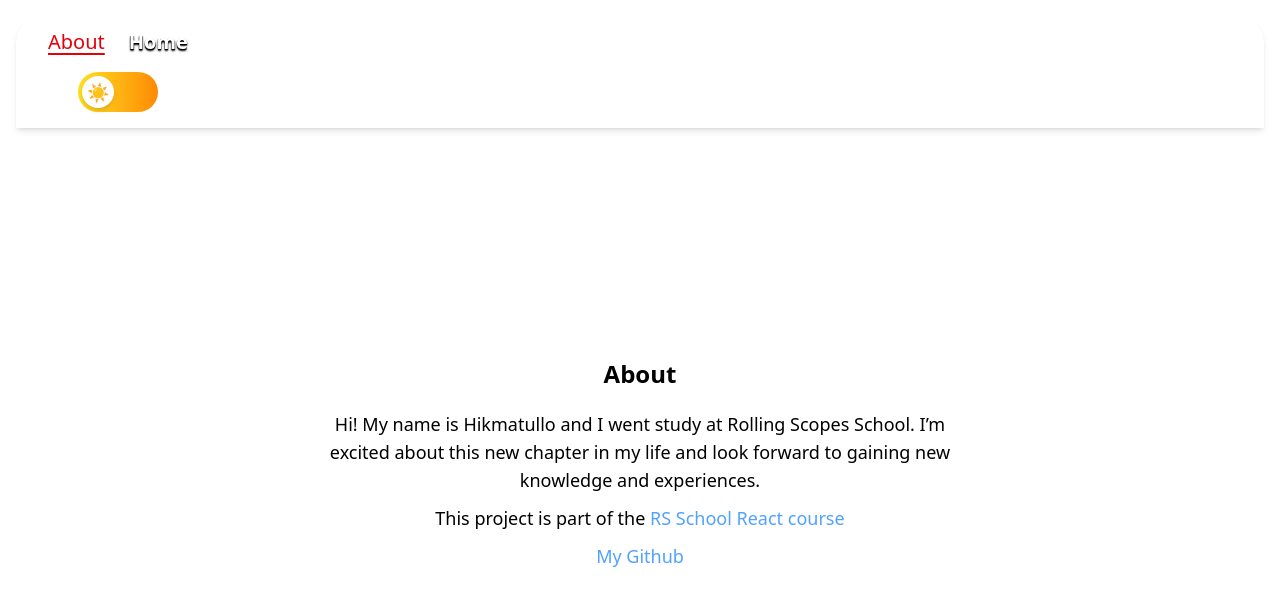
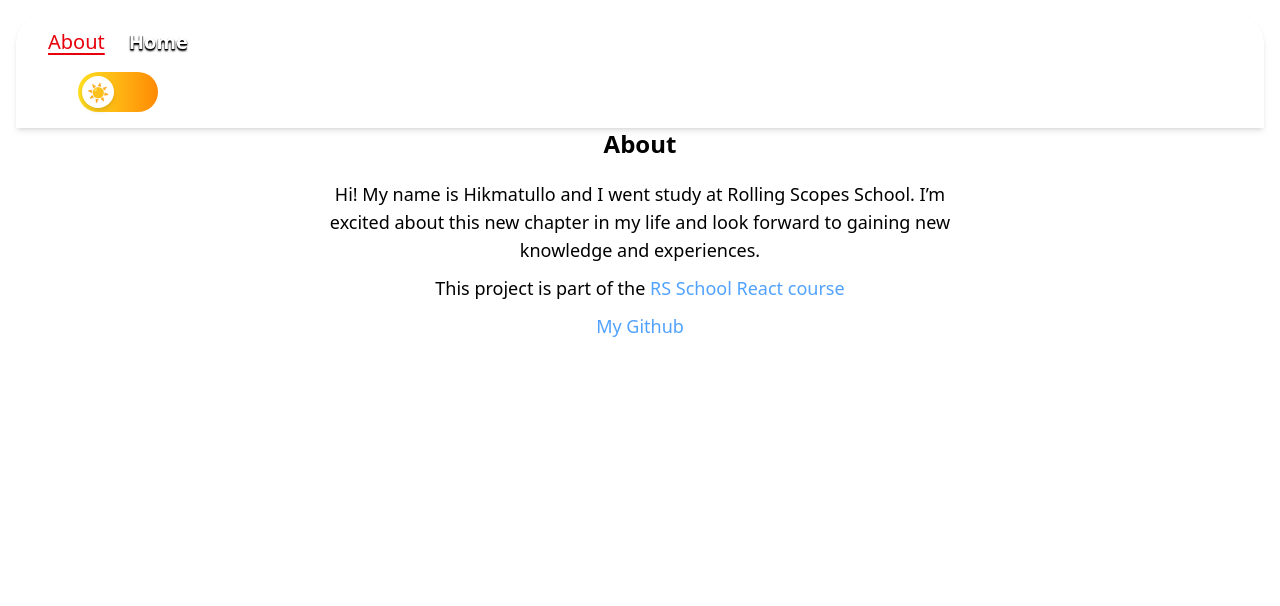
Before and after one commit to reactwizardcat/React-2025-Q3, a React (Vite) app: page /about in a window 1280 px wide. Shown: the top 606 px of the page. Built offline with nearby package versions, Linux system fonts and the light colour scheme.

Commit message:
fix: csv format and theme styles

```diff
--- a/index.html
+++ b/index.html
@@ -29,7 +29,6 @@
     <meta property="og:type" content="website" />
   </head>
   <body>
-    <div id="root"></div>
     <script type="module" src="/src/main.tsx"></script>
   </body>
 </html>
--- a/src/components/Flayout.tsx
+++ b/src/components/Flayout.tsx
@@ -1,17 +1,19 @@
-import { useRef, useState } from 'react';
+import { useRef } from 'react';
 import { clear } from '../store/cardsSlice';
 import { useAppDispatch, useAppSelector } from '../store/hooks';
 import MyButton from './UI/MyButton';
 import { downloadCSV } from '../utils/downloadToCSV';
 
 export default function Flayout({ count }: { count: number }) {
-  const [url, setUrl] = useState('');
   const linkRef = useRef<HTMLAnchorElement>(null);
   const dispatch = useAppDispatch();
   const data = useAppSelector((state) => state.cards.cardsArray);
   const saveToCSV = () => {
     const { url, clearUrl } = downloadCSV(data);
-    setUrl(url);
+    if (!linkRef.current) {
+      return;
+    }
+    linkRef.current.href = url;
     linkRef?.current?.click();
     setTimeout(() => clearUrl(), 500);
   };
@@ -23,7 +25,7 @@ export default function Flayout({ count }: { count: number }) {
       <p>Marked for saving: {count}</p>
       <MyButton callback={saveToCSV}>Save CSV</MyButton>
       <a
-        href={url}
+        href={''}
         ref={linkRef}
         download={`${count}_items.csv`}
         className="hidden"
--- a/src/context/theme.tsx
+++ b/src/context/theme.tsx
@@ -18,11 +18,6 @@ const ThemeProvider = ({ children }: ThemeProviderProps) => {
 
   useEffect(() => {
     setThemeLS(theme ? 'dark' : 'light');
-    if (theme) {
-      document.body.setAttribute('data-theme', 'dark');
-    } else {
-      document.body.removeAttribute('data-theme');
-    }
   }, [theme, setThemeLS]);
 
   const toggleTheme = useCallback(() => {
@@ -35,7 +30,14 @@ const ThemeProvider = ({ children }: ThemeProviderProps) => {
   };
 
   return (
-    <ThemeContext.Provider value={value}>{children}</ThemeContext.Provider>
+    <ThemeContext.Provider value={value}>
+      <div
+        data-theme={theme ? 'dark' : ''}
+        className="h-full bg-white dark:bg-black"
+      >
+        <div className="m-auto w-7xl">{children}</div>
+      </div>
+    </ThemeContext.Provider>
   );
 };
 
--- a/src/index.css
+++ b/src/index.css
@@ -78,22 +78,3 @@
   --font-allura: 'Allura', 'sans-serif';
   --font-lobster: 'Lobster', 'sans-serif';
 }
-
-[data-theme='light'] {
-  --bg-colour: aliceblue;
-}
-[data-theme='dark'] {
-  --bg-colour: black;
-}
-
-body {
-  max-width: 1440px;
-  margin: auto;
-  background-color: var(--bg-colour);
-}
-
-#root {
-  display: flex;
-  flex-direction: column;
-  height: 100vh;
-}
--- a/src/main.tsx
+++ b/src/main.tsx
@@ -4,12 +4,7 @@ import './index.css';
 import { RouterProvider } from 'react-router';
 import { router } from './router/Router.tsx';
 
-const root = document.getElementById('root');
-
-if (!root) {
-  throw new Error('Better use Vue.');
-}
-createRoot(root).render(
+createRoot(document.body).render(
   <StrictMode>
     <RouterProvider router={router} />
   </StrictMode>
--- a/src/utils/downloadToCSV.ts
+++ b/src/utils/downloadToCSV.ts
@@ -2,10 +2,9 @@ import type { CardResponse } from '../models/cards.model';
 
 export function downloadCSV(data: CardResponse[]) {
   const csvContent = [
-    Object.keys(data[0]).join(','),
-    ...data.map((item) => Object.values(item).join(',')),
+    Object.keys(data[0]).slice(0, -1).join(','),
+    ...data.map((item) => Object.values(item).slice(0, -1).join(',')),
   ].join('\n');
-
   const blob = new Blob([csvContent], { type: 'text/csv;charset=utf-8;' });
 
   const url = URL.createObjectURL(blob);
```
